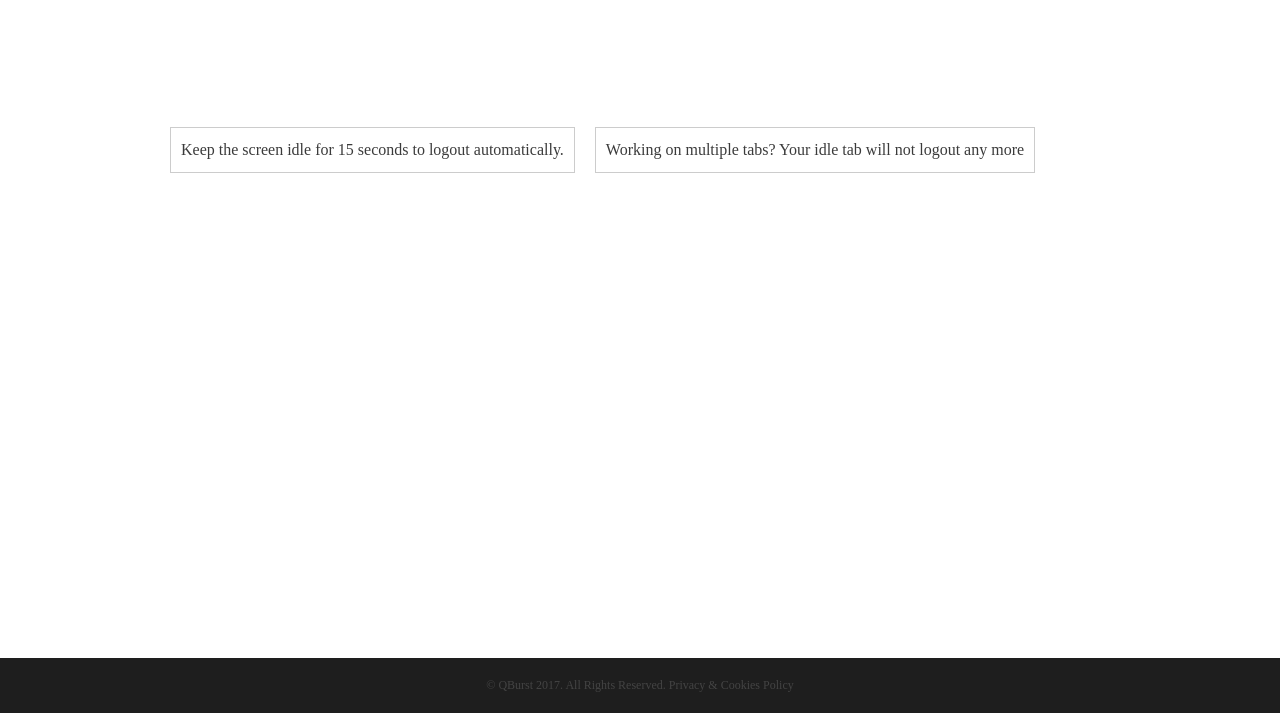
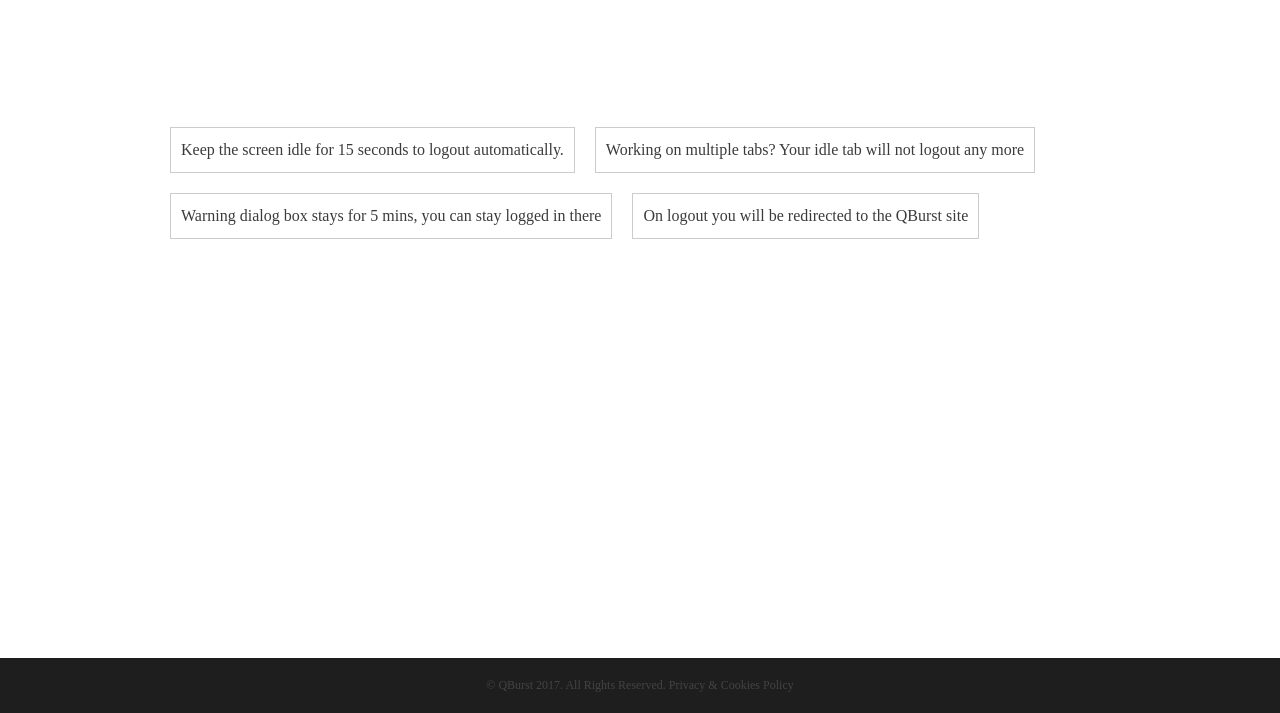
Before and after one commit to geethujp/idleTimeout, a plain HTML site: page index.html in a window 1280 px wide. Shown: the part 87-800 px from the top of the page. Drawn offline with Linux system fonts and the light colour scheme; a web font is replaced by a local one.

Commit message:
Instructions

```diff
--- a/index.html
+++ b/index.html
@@ -49,6 +49,8 @@
     <ul>
       <li>Keep the screen idle for 15 seconds to logout automatically.</li>
       <li>Working on multiple tabs? Your idle tab will not logout any more</li>
+      <li>Warning dialog box stays for 5 mins, you can stay logged in there</li>
+      <li>On logout you will be redirected to the QBurst site</li>
   </main>
   <footer>
     <p class="copyright">&copy; QBurst 2017. All Rights Reserved. Privacy & Cookies Policy</p>
```
